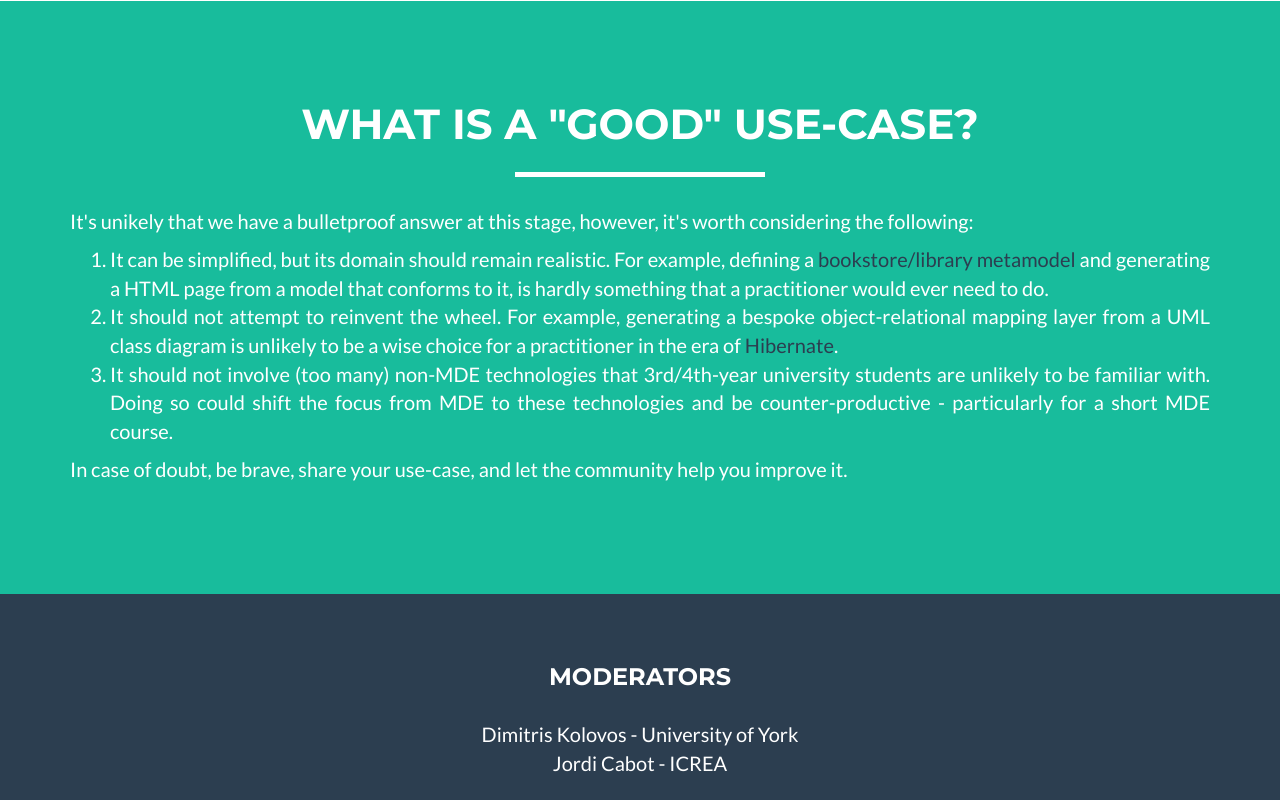
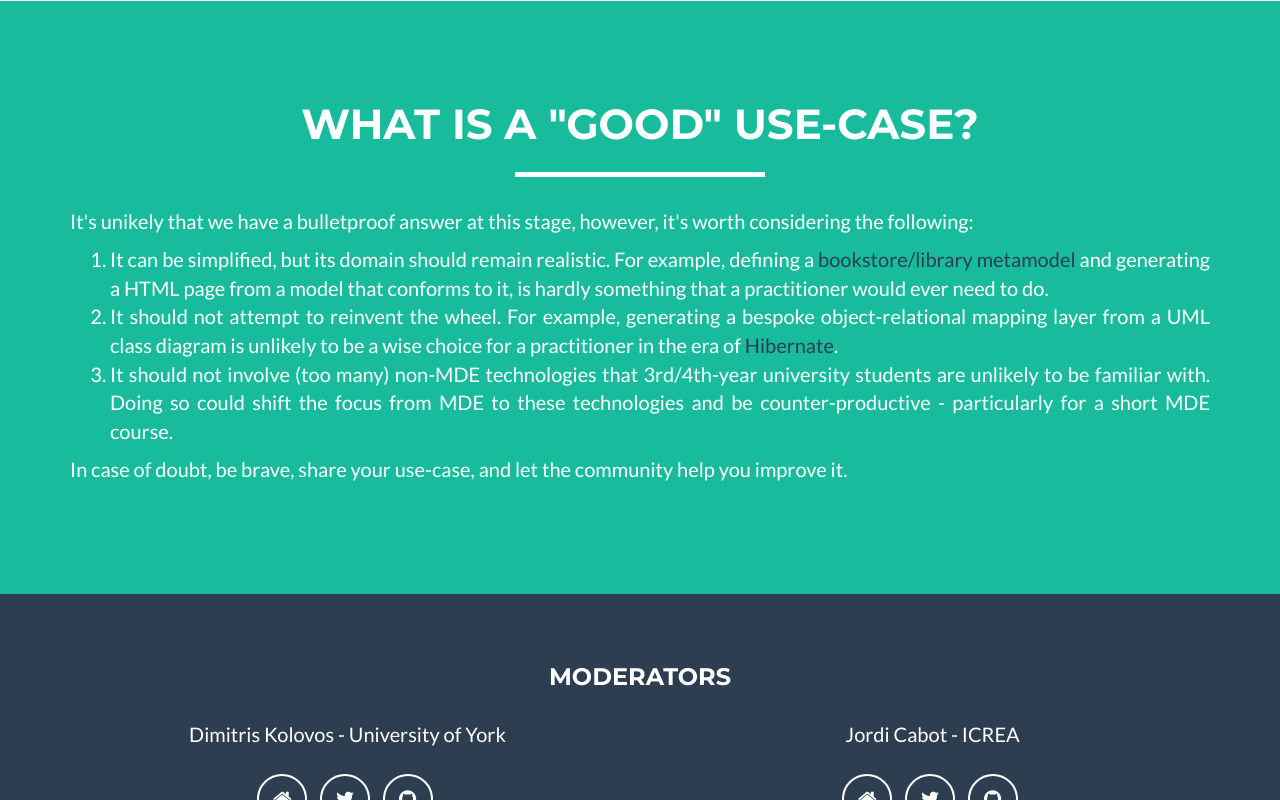
Before and after one commit to mde4edu/mde4edu.github.io, a website: page index.html in a window 1280 px wide. Shown: the part 2000-2800 px from the top of the page. Drawn offline with nearby package versions, Linux system fonts and the light colour scheme.

Commit message:
Fixed footer

```diff
--- a/index.html
+++ b/index.html
@@ -102,7 +102,7 @@
             </div>
             <div class="row">
                 <div class="col-lg-12 text-justify">
-                    <p>As a relatively new field, Model-Driven Engineering is still challenging to teach as we lack both mature and well-documented tools and (perhaps more importantly) <u>appropriate use-cases</u>. MDE4EDU is an initiative to collect, organise, discuss, and disseminate such use-cases so that MDE educators can pool resources instead of working in isolation.</p>
+                    <p>As a relatively new field, Model-Driven Engineering is still <a href="http://modeling-languages.com/human-factors-adoption-model-driven-engineering-educators-perspective/"> challenging to teach</a> as we lack both mature and well-documented tools and (perhaps more importantly) <a href="http://modeling-languages.com/corpus-use-cases-model-driven-engineering-courses/">appropriate use-cases</a>. MDE4EDU is an initiative to collect, organise, discuss, and disseminate such use-cases so that MDE educators can pool resources instead of working in isolation.</p>
                 </div>
             </div>
         </div>
@@ -183,10 +183,40 @@
         <div class="footer-above">
             <div class="container">
                 <div class="row">
-                    <div class="footer-col col-md-12">
+                    <div class="footer-col col-md-12" style="margin-bottom:0px">
                         <h3>Moderators</h3>
+                    </div>
+                    <div class="footer-col col-md-6">
                         <p>Dimitris Kolovos - University of York
-                        <br>Jordi Cabot - ICREA</p>
+                        <ul class="list-inline">
+                          <li>
+                              <a href="http://dimitris.io" class="btn-social btn-outline"><i class="fa fa-fw fa-home"></i></a>
+                          </li>
+                          <li>
+                              <a href="http://twitter.com/kolovos" class="btn-social btn-outline"><i class="fa fa-fw fa-twitter"></i></a>
+                          </li>
+                          <li>
+                              <a href="http://github.com/kolovos" class="btn-social btn-outline"><i class="fa fa-fw fa-github"></i></a>
+                          </li>
+                        </ul>
+                      </p>
+                    </div>
+                    <div class="footer-col col-md-6">
+                      <p>
+                        Jordi Cabot - ICREA
+                        <ul class="list-inline">
+                        <li>
+                            <a href="http://jordicabot.com" class="btn-social btn-outline"><i class="fa fa-fw fa-home"></i></a>
+                        </li>
+                        <li>
+                            <a href="http://twitter.com/softmodeling" class="btn-social btn-outline"><i class="fa fa-fw fa-twitter"></i></a>
+                        </li>
+                        <li>
+                            <a href="http://github.com/jcabot" class="btn-social btn-outline"><i class="fa fa-fw fa-github"></i></a>
+                        </li>
+                      </ul>
+                      </p>
+                    </div>
                     </div>
                     <!--div class="footer-col col-md-4">
                         <h3>Around the Web</h3>
```
